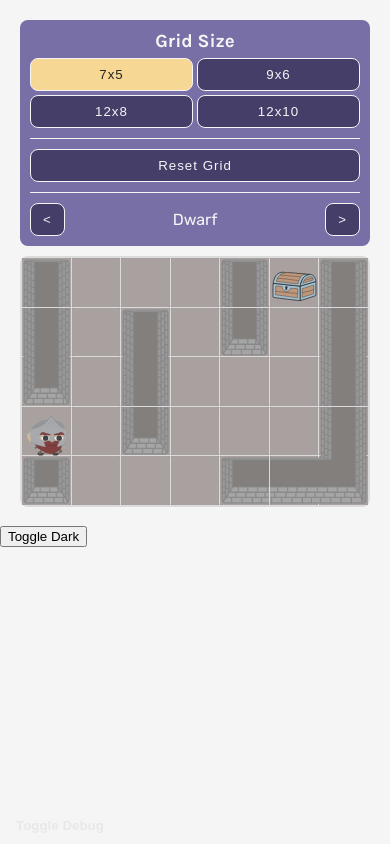
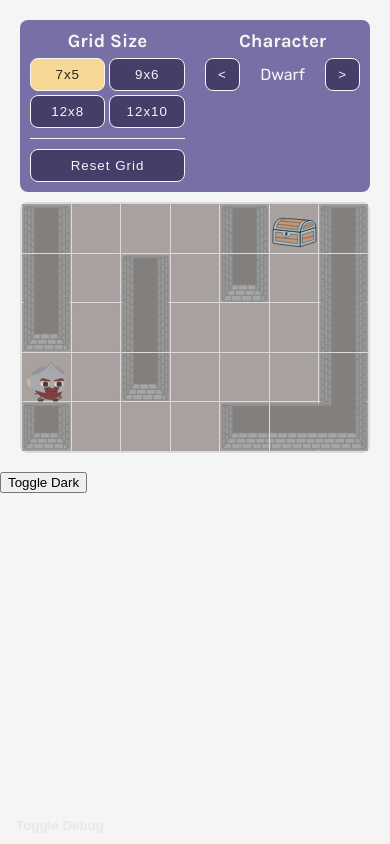
Before and after one commit to mannewdan/dungeon-sim, a React (Vite) app: page / in a window 390 px wide. Built offline with nearby package versions, Linux system fonts and the light colour scheme.

Commit message:
responsiveness

```diff
--- a/src/components/Control.tsx
+++ b/src/components/Control.tsx
@@ -36,14 +36,18 @@ export function Control({
       <div className="control__size">
         <h3>Grid Size</h3>
         <div className="control__size--buttons">{sizeButtons}</div>
+        <button className="control--size-reset-button" onClick={resetGrid}>
+          Reset Grid
+        </button>
       </div>
-      <button className="control--size-reset-button" onClick={resetGrid}>
-        Reset Grid
-      </button>
+
       <div className="control__toon">
-        <button onClick={() => incrementToonIndex(-1)}>{"<"}</button>
-        <span>{toonName}</span>
-        <button onClick={() => incrementToonIndex(1)}>{">"}</button>
+        <h3>Character</h3>
+        <div className="control__toon--selector">
+          <button onClick={() => incrementToonIndex(-1)}>{"<"}</button>
+          <span>{toonName}</span>
+          <button onClick={() => incrementToonIndex(1)}>{">"}</button>
+        </div>
       </div>
     </div>
   );
--- a/src/css/main.css
+++ b/src/css/main.css
@@ -45,6 +45,19 @@ img {
   color: hsl(0deg, 0%, 96%);
   border-radius: 8px;
   align-self: start;
+  display: flex;
+  flex-direction: row;
+  justify-content: space-between;
+  gap: 20px;
+}
+@media (min-width: 800px) {
+  .control {
+    flex-direction: column;
+    gap: 10px;
+  }
+}
+.control h3 {
+  margin-bottom: 6px;
 }
 .light .control {
   background-color: #786fa6;
@@ -76,25 +89,32 @@ img {
 }
 .control__size {
   text-align: center;
-  padding-bottom: 10px;
-  margin-bottom: 10px;
-  border-bottom: 1px solid hsl(0deg, 0%, 96%);
+  width: 100%;
 }
-.control__size h3 {
-  margin-bottom: 6px;
+@media (min-width: 800px) {
+  .control__size {
+    padding-bottom: 10px;
+    border-bottom: 1px solid hsl(0deg, 0%, 96%);
+  }
 }
 .control__size--buttons {
   display: grid;
   gap: 4px;
   grid-template-columns: 1fr 1fr;
+  padding-bottom: 10px;
+  margin-bottom: 10px;
+  border-bottom: 1px solid hsl(0deg, 0%, 96%);
 }
 .control__toon {
-  padding-top: 10px;
-  margin-top: 10px;
-  border-top: 1px solid hsl(0deg, 0%, 96%);
+  text-align: center;
+  width: 100%;
+}
+.control__toon--selector {
   display: flex;
   justify-content: space-between;
   align-items: center;
+  max-width: 250px;
+  margin: 0 auto;
 }
 .control--size-reset-button {
   width: 100%;
--- a/src/sass/layout/_control.scss
+++ b/src/sass/layout/_control.scss
@@ -8,6 +8,20 @@
   color: $accent-text;
   border-radius: 8px;
   align-self: start;
+
+  display: flex;
+  flex-direction: row;
+  justify-content: space-between;
+  gap: 20px;
+
+  @media (min-width: $bp-medium) {
+    flex-direction: column;
+    gap: 10px;
+  }
+
+  & h3 {
+    margin-bottom: 6px;
+  }
 
   .light & {
     background-color: $accent;
@@ -46,28 +60,34 @@
 
   &__size {
     text-align: center;
-    padding-bottom: 10px;
-    margin-bottom: 10px;
-    border-bottom: 1px solid $white;
+    width: 100%;
 
-    & h3 {
-      margin-bottom: 6px;
+    @media (min-width: $bp-medium) {
+      padding-bottom: 10px;
+      border-bottom: 1px solid $white;
     }
 
     &--buttons {
       display: grid;
       gap: 4px;
       grid-template-columns: 1fr 1fr;
+
+      padding-bottom: 10px;
+      margin-bottom: 10px;
+      border-bottom: 1px solid $white;
     }
   }
   &__toon {
-    padding-top: 10px;
-    margin-top: 10px;
-    border-top: 1px solid $white;
+    text-align: center;
+    width: 100%;
 
-    display: flex;
-    justify-content: space-between;
-    align-items: center;
+    &--selector {
+      display: flex;
+      justify-content: space-between;
+      align-items: center;
+      max-width: 250px;
+      margin: 0 auto;
+    }
   }
 
   &--size-reset-button {
```
Also changed, not shown: 1 other file (tests, documents, lock files or other folders).
